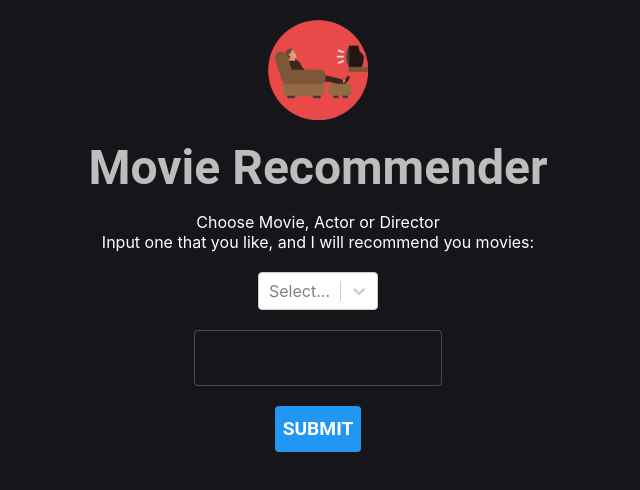
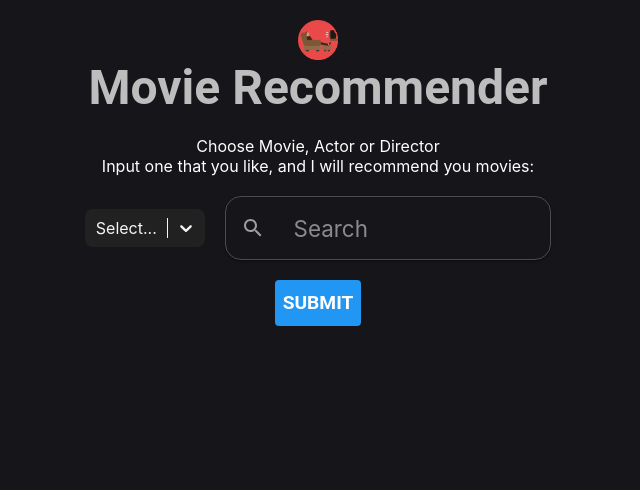
Before and after one commit to rodrijuarez/movie-recommender, a React (Create React App) app: page / in a window 1280 px wide. Shown: the top 490 px of the page, without its empty margins (322-962 px from the left). Built offline with nearby package versions, Linux system fonts and the light colour scheme.

Commit message:
Dark select

```diff
--- a/package.json
+++ b/package.json
@@ -5,6 +5,7 @@
   "dependencies": {
     "@emotion/react": "^11.10.6",
     "@emotion/styled": "^11.10.6",
+    "@mui/icons-material": "^5.11.16",
     "@mui/material": "^5.12.1",
     "@mui/x-data-grid": "^6.3.0",
     "@testing-library/jest-dom": "^5.16.5",
--- a/src/App.js
+++ b/src/App.js
@@ -2,13 +2,19 @@ import "./App.css";
 import React, { useState, useCallback } from "react";
 import theme from "./theme";
 import { ThemeProvider, styled } from "@mui/material/styles";
-import { TextField, Button, Typography } from "@mui/material";
+import { InputAdornment, TextField, Button, Typography } from "@mui/material";
+import SearchIcon from "@mui/icons-material/Search";
 import axios from "axios";
-import Select from "react-select";
+import { DarkSelect } from "./components/DarkSelect";
 import { MovieTable } from "./components/MovieTable";
 
-const StyledSelect = styled(Select)(({ theme }) => ({
+const StyledDarkSelect = styled(DarkSelect)(({ theme }) => ({
 	marginTop: "20px",
+}));
+
+const InputsWrapper = styled("div")(({ theme }) => ({
+	display: "flex",
+	alignItems: "center",
 }));
 
 const Wrapper = styled("div")(({ theme }) => ({
@@ -52,9 +58,75 @@ const Label = styled("label")(({ theme }) => ({
 	color: "#ffffff",
 }));
 
+const textFieldStyles = {
+	gridColumn: "3 / 4",
+	gridRow: "2 / 3",
+	position: "relative",
+	display: "flex",
+	alignItems: "center",
+	marginLeft: "20px",
+};
+
+const inputStyles = {
+	width: "20.4rem",
+	height: "4rem",
+	border: "none",
+	borderRadius: "1rem",
+	fontSize: "1.4rem",
+	paddingLeft: "3rem",
+	boxShadow: (theme) => theme.shadows[2],
+	background: "none",
+	fontFamily: "inherit",
+	color: "var(--greyDark)",
+	"&::placeholder": { color: "var(--greyLight-3)" },
+	"&:focus": {
+		outline: "none",
+		boxShadow: (theme) => theme.shadows[4],
+	},
+};
+
 const Input = styled(TextField)(({ theme }) => ({
 	marginTop: "20px",
+	gridColumn: "3 / 4",
+	gridRow: "2 / 3",
+	position: "relative",
+	display: "flex",
+	alignItems: "center",
+
+	"& .MuiInputBase-root": {
+		width: "20.4rem",
+		height: "4rem",
+		border: "none",
+		borderRadius: "1rem",
+		fontSize: "1.4rem",
+		paddingLeft: "3.8rem",
+		boxShadow: theme.shadows[1],
+		background: "none",
+		fontFamily: "inherit",
+		color: theme.palette.text.primary,
+
+		"&::placeholder": { color: theme.palette.grey[500] },
+
+		"&:focus": {
+			outline: "none",
+			boxShadow: theme.shadows[2],
+
+			"+ .search__icon": {
+				color: theme.palette.primary.main,
+			},
+		},
+	},
 }));
+
+const searchIconStyles = {
+	height: "2rem",
+	position: "absolute",
+	left: "1rem",
+	display: "flex",
+	alignItems: "center",
+	color: (theme) => theme.palette.grey[500],
+	transition: "0.3s ease",
+};
 
 const SubmitButton = styled(Button)(({ theme }) => ({
 	backgroundColor: theme.palette.primary.main,
@@ -125,17 +197,19 @@ function App() {
 
 	return (
 		<ThemeProvider theme={theme}>
+			<div>
 				<WrapperImage>
 					<img
 						src={require("./img/watching-movie.png")}
 						alt="logo"
-					width="100"
-					height="100"
+						width="40"
+						height="40"
 						className="logo"
 					/>
 				</WrapperImage>
+				<Title variant="h1">Movie Recommender</Title>
+			</div>
 			<Wrapper>
-				<Title variant="h1">Movie Recommender</Title>
 				<Form onSubmit={handleSubmit}>
 					<Label htmlFor="option-select">
 						Choose Movie, Actor or Director
@@ -144,22 +218,44 @@ function App() {
 						Input one that you like, and I
 						will recommend you movies:
 					</Label>
-					<StyledSelect
+					<InputsWrapper>
+						<StyledDarkSelect
 							id="option-select"
 							name="option-select"
 							options={seedTypes}
 							value={seedType}
-						onChange={onSeedTypeChange}
+							onChange={
+								onSeedTypeChange
+							}
 							required
-					></StyledSelect>
+						></StyledDarkSelect>
+
 						<Input
+							placeholder="Search"
+							sx={textFieldStyles}
+							variant="outlined"
+							InputProps={{
+								sx: inputStyles,
+								startAdornment:
+									(
+										<InputAdornment position="start">
+											<SearchIcon
+												sx={
+													searchIconStyles
+												}
+											/>
+										</InputAdornment>
+									),
+							}}
 							id="director-name"
 							name="director-name"
-						variant="outlined"
 							required
 							value={seedValue}
-						onChange={onSeedValueChange}
+							onChange={
+								onSeedValueChange
+							}
 						/>
+					</InputsWrapper>
 					<SubmitButton type="submit">
 						Submit
 					</SubmitButton>
--- /dev/null
+++ b/src/components/DarkSelect.js
@@ -0,0 +1,49 @@
+import Select from "react-select";
+
+const customStyles = {
+	control: (provided, state) => ({
+		...provided,
+		backgroundColor: "#212121",
+		borderRadius: "0.5rem",
+		borderColor: state.isFocused ? "#6bffff" : "transparent",
+		boxShadow: "none",
+		"&:hover": {
+			borderColor: state.isFocused
+				? "#6bffff"
+				: "transparent",
+		},
+	}),
+	option: (provided, state) => ({
+		...provided,
+		backgroundColor: state.isSelected ? "#6bffff" : "#212121",
+		color: state.isSelected ? "#212121" : "#f5f5f5",
+		"&:hover": { backgroundColor: "#6bffff", color: "#212121" },
+	}),
+	menu: (provided) => ({
+		...provided,
+		backgroundColor: "#212121",
+	}),
+	singleValue: (provided) => ({
+		...provided,
+		color: "#f5f5f5",
+	}),
+	placeholder: (provided) => ({
+		...provided,
+		color: "#f5f5f5",
+	}),
+	indicatorSeparator: (provided) => ({
+		...provided,
+		backgroundColor: "#f5f5f5",
+	}),
+	dropdownIndicator: (provided, state) => ({
+		...provided,
+		color: state.isFocused ? "#6bffff" : "#f5f5f5",
+		"&:hover": { color: "#6bffff" },
+	}),
+};
+
+function DarkSelect(props) {
+	return <Select styles={customStyles} {...props} />;
+}
+
+export { DarkSelect };
```
Also changed, not shown: 1 other file (tests, documents, lock files or other folders). Lines whose indentation alone changed are shown as unchanged.
